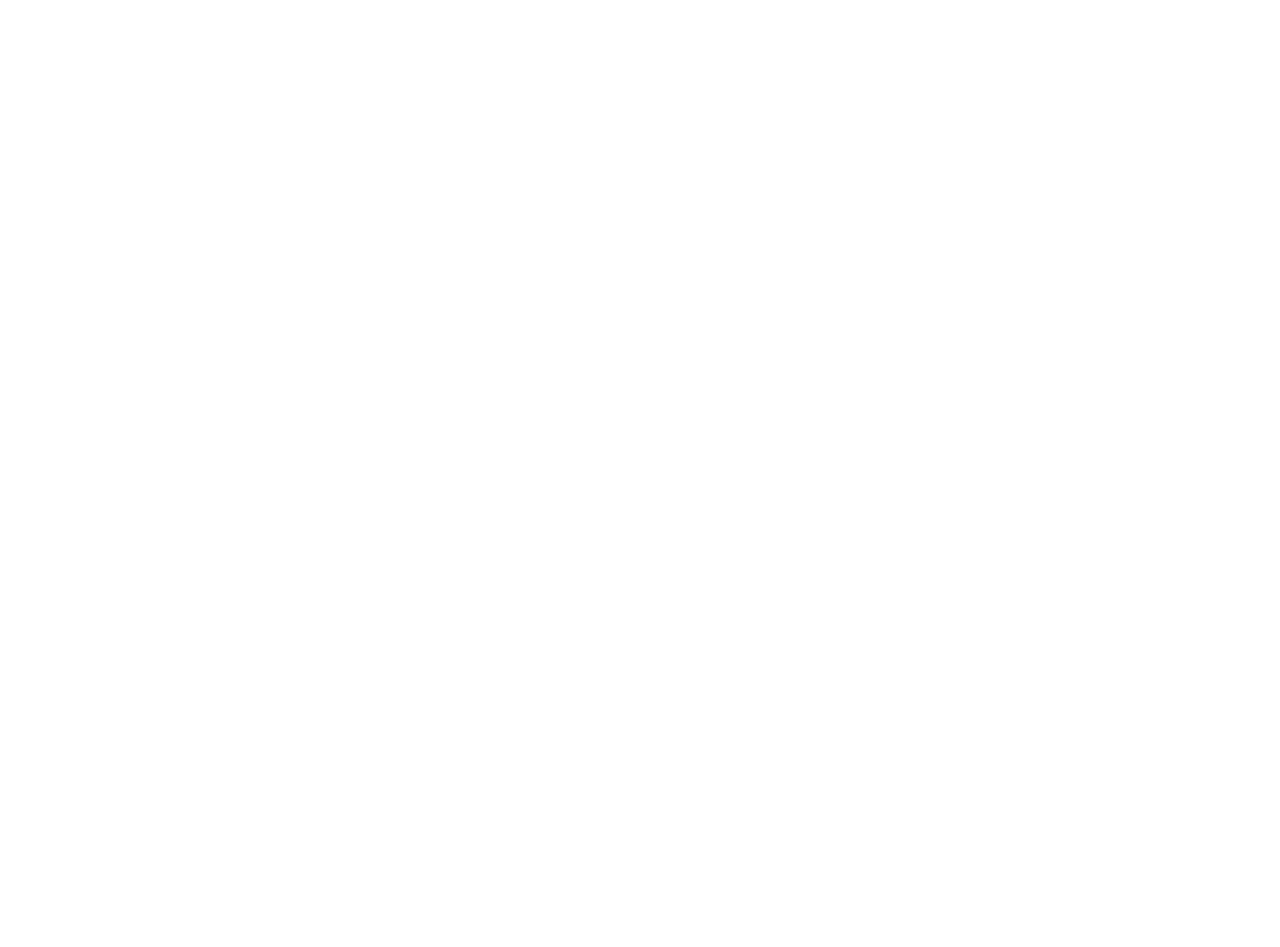
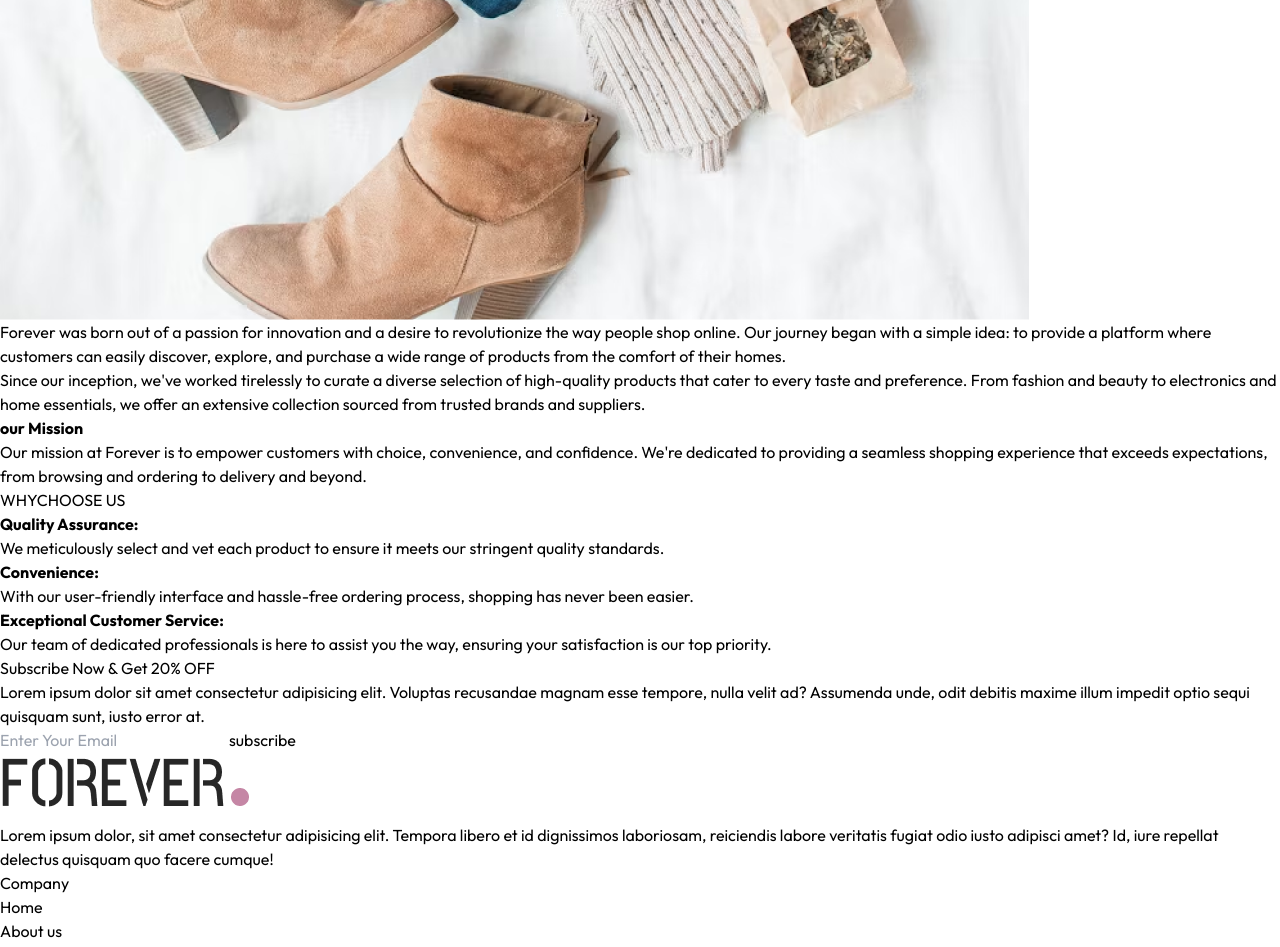
Before and after one commit to FerasSalloum/REACT-STORE, a React (Vite) app: page /about in a window 1280 px wide. Shown: the part 1272-2219 px from the top of the page. Before the commit the page ends 858 px from the top, so only its background shows below. Built offline with nearby package versions, Linux system fonts and the light colour scheme.

Commit message:
finch ABOUT page & CONTACT page

```diff
--- a/src/pages/About.jsx
+++ b/src/pages/About.jsx
@@ -1,11 +1,73 @@
-import React from 'react'
+import React from "react";
+import Title from "../components/Title";
+import { Fassets } from "../assets/frontend_assets/assets";
+import NewsletterBox from "../components/NewsletterBox";
 
 const about = () => {
   return (
     <div>
+      <div className="text-2xl text-center pt-8 border-t">
+        <Title text1={"ABOUT"} text2={"US"} />
+      </div>
+      <div className="my-10 flex flex-col md:flex-row gap-16">
+        <img
+          src={Fassets.about_img}
+          alt=""
+          className="w-full md:max-w-[450px]"
+        />
+        <div className="flex flex-col justify-center gap-6 md:w-2/4 text-gray-600">
+          <p>
+            Forever was born out of a passion for innovation and a desire to
+            revolutionize the way people shop online. Our journey began with a
+            simple idea: to provide a platform where customers can easily
+            discover, explore, and purchase a wide range of products from the
+            comfort of their homes.
+          </p>
+          <p>
+            Since our inception, we've worked tirelessly to curate a diverse
+            selection of high-quality products that cater to every taste and
+            preference. From fashion and beauty to electronics and home
+            essentials, we offer an extensive collection sourced from trusted
+            brands and suppliers.
+          </p>
+          <b className="text-gray-800">our Mission</b>
+          <p>
+            Our mission at Forever is to empower customers with choice,
+            convenience, and confidence. We're dedicated to providing a seamless
+            shopping experience that exceeds expectations, from browsing and
+            ordering to delivery and beyond.
+          </p>
+        </div>
+      </div>
+      <div className="text-xl py-4">
+        <Title text1={"WHY"} text2={"CHOOSE US"} />
+      </div>
+      <div className="flex flex-col md:flex-row text-sm mb-20">
+        <div className="border px-10 md:px-16 py-8 sm:py-20 flex flex-col gap-5">
+          <b>Quality Assurance:</b>
+          <p className="text-gray-600">
+            We meticulously select and vet each product to ensure it meets our
+            stringent quality standards.
+          </p>
+        </div>
+        <div className="border px-10 md:px-16 py-8 sm:py-20 flex flex-col gap-5">
+          <b>Convenience:</b>
+          <p className="text-gray-600">
+            With our user-friendly interface and hassle-free ordering process,
+            shopping has never been easier.
+          </p>
+        </div>
+        <div className="border px-10 md:px-16 py-8 sm:py-20 flex flex-col gap-5">
+          <b>Exceptional Customer Service:</b>
+          <p className="text-gray-600">
+            Our team of dedicated professionals is here to assist you the way,
+            ensuring your satisfaction is our top priority.
+          </p>
+        </div>
+      </div>
+        <NewsletterBox />
+    </div>
+  );
+};
 
-    </div>
-  )
-}
-
-export default about
+export default about;
--- a/src/pages/Contact.jsx
+++ b/src/pages/Contact.jsx
@@ -1,11 +1,44 @@
-import React from 'react'
+import React from "react";
+import Title from "../components/Title";
+import { Fassets } from "../assets/frontend_assets/assets";
+import NewsletterBox from "../components/NewsletterBox";
 
-const contact = () => {
+const Contact = () => {
   return (
     <div>
+      <div className="text-center text-2xl pt-10 border-t">
+        <Title text1={"CONTACT"} text2={"US"} />
+      </div>
+      <div className="my-10 flex flex-col justify-center md:flex-row gap-10 mb-28">
+        <img
+          src={Fassets.contact_img}
+          alt=""
+          className="w-full max-w-[480px]"
+        />
+        <div className="flex flex-col justify-center items-start gap-6">
+          <p className="font-semibold text-xl text-gray-600">Our Store</p>
+          <p className="text-gray-500">
+            12345 feras salloum <br />
+            Suite 350, Washington, USA
+          </p>
+          <p className="text-gray-500">
+            Tel: (123) 456-7890 <br />
+            Email: admin@gmail.com
+          </p>
+          <p className="font-semibold text-xl text-gray-600">
+            Careers at Forever
+          </p>
+          <p className="text-gray-500">
+            Learn more about our teams and job openings.
+          </p>
+          <button className="border border-black px-8 py-4 text-sm hover:bg-black hover:text-white transition-all duration-500">
+            Explore Jobs
+          </button>
+        </div>
+      </div>
+      <NewsletterBox />
+    </div>
+  );
+};
 
-    </div>
-  )
-}
-
-export default contact
+export default Contact;
```
